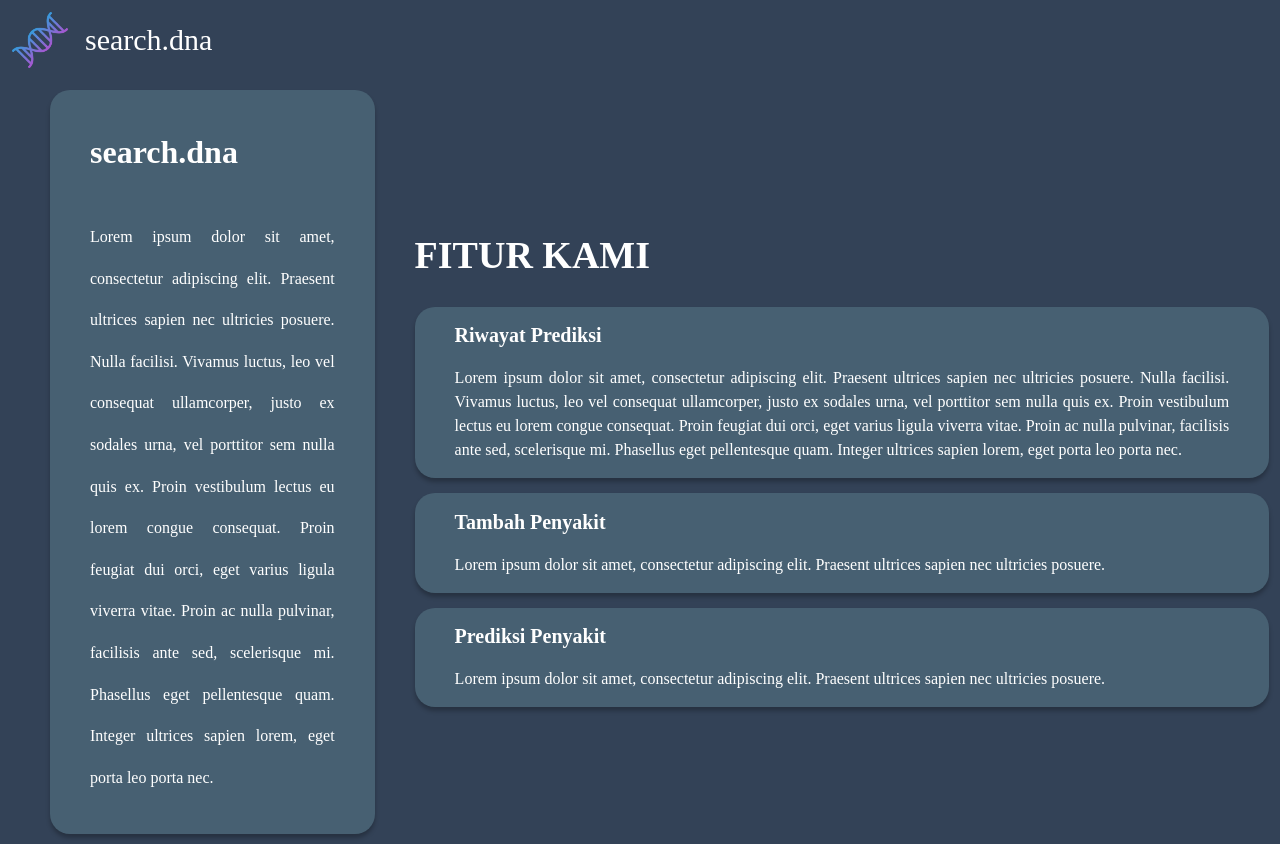
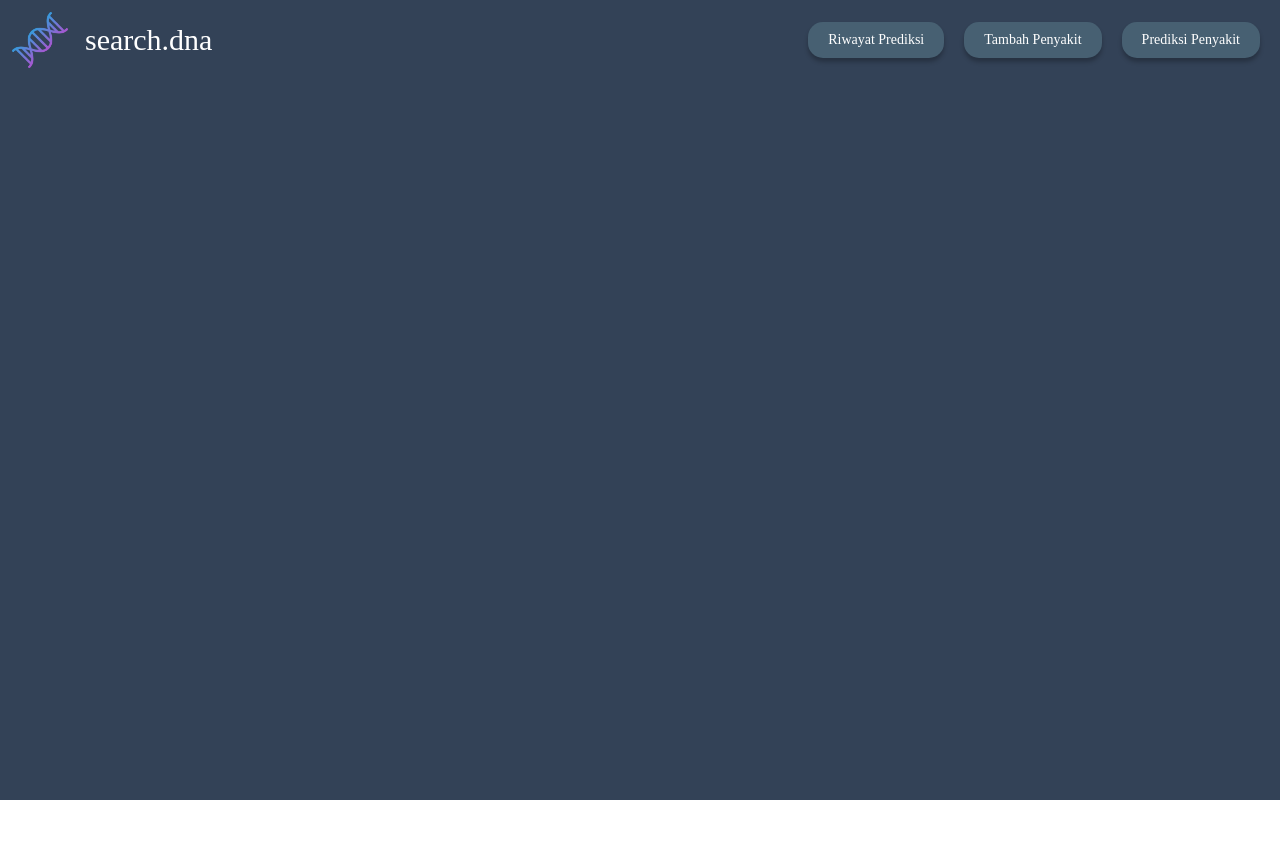
Before and after one commit to hcarissa/Tubes3_13520096, a React (Create React App) app in the folder src/frontend/: page / in a window 1280 px wide. After the commit the page ends 800 px from the top, so only its background shows below. Built offline with nearby package versions, Linux system fonts and the light colour scheme.

Commit message:
add fitur page

```diff
--- a/src/frontend/src/App.css
+++ b/src/frontend/src/App.css
@@ -12,12 +12,7 @@
 .header {
   width: 100%;
   display: flex;
-  /* max-width: var(--dl-size-size-maxwidth); */
   align-items: center;
-  /* padding-top: var(--dl-space-space-twounits);
-  padding-left: var(--dl-space-space-threeunits);
-  padding-right: var(--dl-space-space-threeunits);
-  padding-bottom: var(--dl-space-space-twounits); */
   justify-content: space-between;
 }
 
@@ -28,22 +23,7 @@
   flex-direction: row;
 }
 
-/* .Logo {
-  padding: 12px;
-  height: 7vw;
-  box-sizing: border-box;
-  border-radius: 5px;
-} */
-
 @import url('https://fonts.googleapis.com/css?family=Montserrat');
-
-/* .App-Name{
-  font-size: 3vw;
-  font-weight: var(--dl-font-weight-font-weight-bold);
-  color: white;
-  margin-left: 5px;
-  font-family: 'Montserrat';
-} */
 
 @media screen and (min-width: 601px) {
   .Logo {
@@ -66,7 +46,6 @@
     padding: 12px;
     height: 13vw;
     box-sizing: border-box;
-    border-radius: 5px;
   }
   .App-Name{
     font-size: 5vw;
@@ -88,24 +67,60 @@
   justify-content: space-between;
 }
 
+@media screen and (max-width: 800px){
   .container2 {
     width: 100%;
     display: flex;
     padding: 10px;
-  /* max-width: var(--dl-size-size-maxwidth); */
-  min-height: 80vh;
+    min-width: 40vh;
+    align-items: center;
+    flex-direction: column;
+    justify-content: space-between;
+  }
+
+  .App-Description{
+    object-fit: cover;
+    width: 80%;
+    max-width: 600px;
+    background-color:#476072;
+    padding-left: 40px;
+    padding-right: 40px;
+    flex-direction: column;
+    border-radius: 20px;
+    color: white;
+    font-style: bold;
+    font-family: 'Montserrat';
+    text-align: justify;
+    line-height: 2.6;
+    box-shadow: 0px 4px 4px rgba(0, 0, 0, 0.25);
+  }
+  .container3{
+    display: flex;
+    flex-direction: column;
+    width: 100%;
+    position:relative;
+    float: left;
+    margin-left: 60px;
+    padding-top: 20px;
+    padding-bottom: 20px;
+  }
+}
+
+@media screen and (min-width: 801px ){
+  .container2 {
+    width: 100%;
+    display: flex;
+    padding: 10px;
+    min-width: 40vh;
     align-items: center;
     flex-direction: row;
     justify-content: space-between;
-  margin-left: 40px;
+    margin-left: 60px;
   }
-
   .App-Description{
-  /* width: 25rem; */
     object-fit: cover;
-  width: 30%;
-  max-width: 600px;
-  /* height: 60%; */
+    width: 50%;
+    max-width: 400px;
     background-color:#476072;
     padding-left: 40px;
     padding-right: 40px;
@@ -116,31 +131,24 @@
     font-style: bold;
     font-family: 'Montserrat';
     text-align: justify;
-  /* text-justify: inter-word; */
     line-height: 2.6;
     box-shadow: 0px 4px 4px rgba(0, 0, 0, 0.25);
   }
-
   .container3{
     display: flex;
-  /* margin-left: var(--dl-space-space-twounits); */
     flex-direction: column;
-  /* background-color: #476072; */
-  /* justify-content: left; */
     width: 100%;
     position:relative;
     float: left;
-  margin-left: 40px;
-  margin-right: 40px;
-  /* align-items: top; */
+    margin-left: 60px;
+    /* margin-right: 20px; */
     padding-top: 20px;
     padding-bottom: 20px;
+  }
 }
 
 .box1{
   object-fit: cover;
-  width: 95%;
-  /* max-width: 2000px; */
   background-color:#476072;
   flex-direction: column;
   border-radius: 20px;
@@ -149,9 +157,9 @@
   font-family: 'Montserrat';
   text-align: justify;
   line-height: 1.5;
-  margin-top: 5px;
-  margin-bottom: 10px;
-  margin-right: 40px;
+  margin-top: 30px;
+  /* margin-bottom: 10px; */
+  margin-right: 60px;
   padding-left: 40px;
   padding-right: 40px;
   box-shadow: 0px 4px 4px rgba(0, 0, 0, 0.25);
--- a/src/frontend/src/App.js
+++ b/src/frontend/src/App.js
@@ -1,10 +1,6 @@
-import logo from './logo.svg';
 import './App.css';
 import React, { Component } from "react";
-// import { StyleSheet, View, Dimensions } from "react-native";
-import getWindowDimensions from "./components/getWindowDimensions";
 import logoDNA from './dna.png';
-
 
 function App() {
   return (
@@ -26,7 +22,7 @@ function App() {
             <h1 className='text-FiturKami'>FITUR KAMI</h1>
             <div className='box1'>
               <h1 className='text-FiturFitur'>Riwayat Prediksi</h1>
-              <p>Lorem ipsum dolor sit amet, consectetur adipiscing elit. Praesent ultrices sapien nec ultricies posuere. Nulla facilisi. Vivamus luctus, leo vel consequat ullamcorper, justo ex sodales urna, vel porttitor sem nulla quis ex. Proin vestibulum lectus eu lorem congue consequat. Proin feugiat dui orci, eget varius ligula viverra vitae. Proin ac nulla pulvinar, facilisis ante sed, scelerisque mi. Phasellus eget pellentesque quam. Integer ultrices sapien lorem, eget porta leo porta nec.</p>
+              <p>Lorem ipsum dolor sit amet, consectetur adipiscing elit. Praesent ultrices sapien nec ultricies posuere.</p>
             </div>
             <div className='box1'>
               <h1 className='text-FiturFitur'>Tambah Penyakit</h1>
--- /dev/null
+++ b/src/frontend/src/Fitur.css
@@ -0,0 +1,99 @@
+.App-Fitur {
+    width: 100%;
+    display: flex;
+    overflow: auto;
+    min-height: 100vh;
+    align-items: flex-start;
+    flex-direction: column;
+    justify-content: flex-start;
+    background-color: #334257;
+}
+
+.header-Fitur {
+    width: 100%;
+    display: flex;
+    align-items: center;
+    justify-content: space-between;
+}
+.container1-Fitur {
+    flex: 0 0 auto;
+    display: flex;
+    align-items: center;
+    flex-direction: row;
+}
+
+@import url('https://fonts.googleapis.com/css?family=Montserrat');
+
+@media screen and (min-width: 601px) {
+.Logo-Fitur {
+    padding: 12px;
+    height: 80px;
+    box-sizing: border-box;
+}
+.App-Name-Fitur{
+    font-size: 30px;
+    font-weight: var(--dl-font-weight-font-weight-bold);
+    color: white;
+    margin-left: 5px;
+    font-family: 'Montserrat';
+}
+}
+
+@media screen and (max-width: 600px) {
+.Logo-Fitur {
+    padding: 12px;
+    height: 13vw;
+    box-sizing: border-box;
+}
+.App-Name-Fitur{
+    font-size: 5vw;
+    font-weight: var(--dl-font-weight-font-weight-bold);
+    color: white;
+    margin-left: 5px;
+    font-family: 'Montserrat';
+}
+}
+
+.containerFitur{
+    display: flex;
+    justify-content: flex-end;
+    min-width: 40vh;
+    align-items: center;
+    flex-direction: row;
+}
+
+.btn-Fitur {
+    display: inline-block;
+    padding: 10px 20px;
+    font-size: 14px;
+    cursor: pointer;
+    text-align: center;
+    text-decoration: none;
+    margin-right: 20px;
+    outline: none;
+    color: #fff;
+    background-color: #476072;
+    border: none;
+    border-radius: 15px;
+    box-shadow: 0px 4px 4px rgba(0, 0, 0, 0.25);
+    font-family: 'Montserrat'
+}
+
+.btn-Fitur:hover {background-color: #3e8e41}
+
+.btn-Fitur:active {
+    background-color: #3e8e41;
+    box-shadow: 0 1px #666;
+    transform: translateY(4px);
+}
+
+
+@media screen and (min-width: 865px) {
+
+}
+
+@media screen and (max-width: 864px) {
+    .containerFitur{
+        display: none;
+    }
+}
--- /dev/null
+++ b/src/frontend/src/Fitur.js
@@ -0,0 +1,32 @@
+// import './App.css';
+import './Fitur.css'
+import React, { Component } from "react";
+import logoDNA from './dna.png';
+
+function Fitur() {
+  return (
+    <div className='App-Fitur'>
+      <header data-role="Header-Fitur" className='header'>
+        <div className='container1-Fitur'>
+          <img src={logoDNA} className='Logo-Fitur' />
+          <span className='App-Name-Fitur'> search.dna </span>
+        </div>
+
+        <div className='containerFitur'>
+            <button className='btn-Fitur'>
+                Riwayat Prediksi
+            </button>
+            <button className='btn-Fitur'>
+                Tambah Penyakit
+            </button>
+            <button className='btn-Fitur'>
+                Prediksi Penyakit
+            </button>
+        </div>
+      </header>
+
+    </div>
+  );
+}
+
+export default Fitur;
--- a/src/frontend/src/components/getWindowDimensions.js
+++ /dev/null
@@ -1,24 +0,0 @@
-import { useState, useEffect } from 'react';
-
-function getWindowDimensions() {
-  const { innerWidth: width, innerHeight: height } = window;
-  return {
-    width,
-    height
-  };
-}
-
-export default function useWindowDimensions() {
-  const [windowDimensions, setWindowDimensions] = useState(getWindowDimensions());
-
-  useEffect(() => {
-    function handleResize() {
-      setWindowDimensions(getWindowDimensions());
-    }
-
-    window.addEventListener('resize', handleResize);
-    return () => window.removeEventListener('resize', handleResize);
-  }, []);
-
-  return windowDimensions;
-}
--- a/src/frontend/src/index.js
+++ b/src/frontend/src/index.js
@@ -2,12 +2,13 @@ import React from 'react';
 import ReactDOM from 'react-dom/client';
 import './index.css';
 import App from './App';
+import Fitur from './Fitur';
 import reportWebVitals from './reportWebVitals';
 
 const root = ReactDOM.createRoot(document.getElementById('root'));
 root.render(
   <React.StrictMode>
-    <App />
+    <Fitur />
   </React.StrictMode>
 );
 
```
Lines whose indentation alone changed are shown as unchanged.
